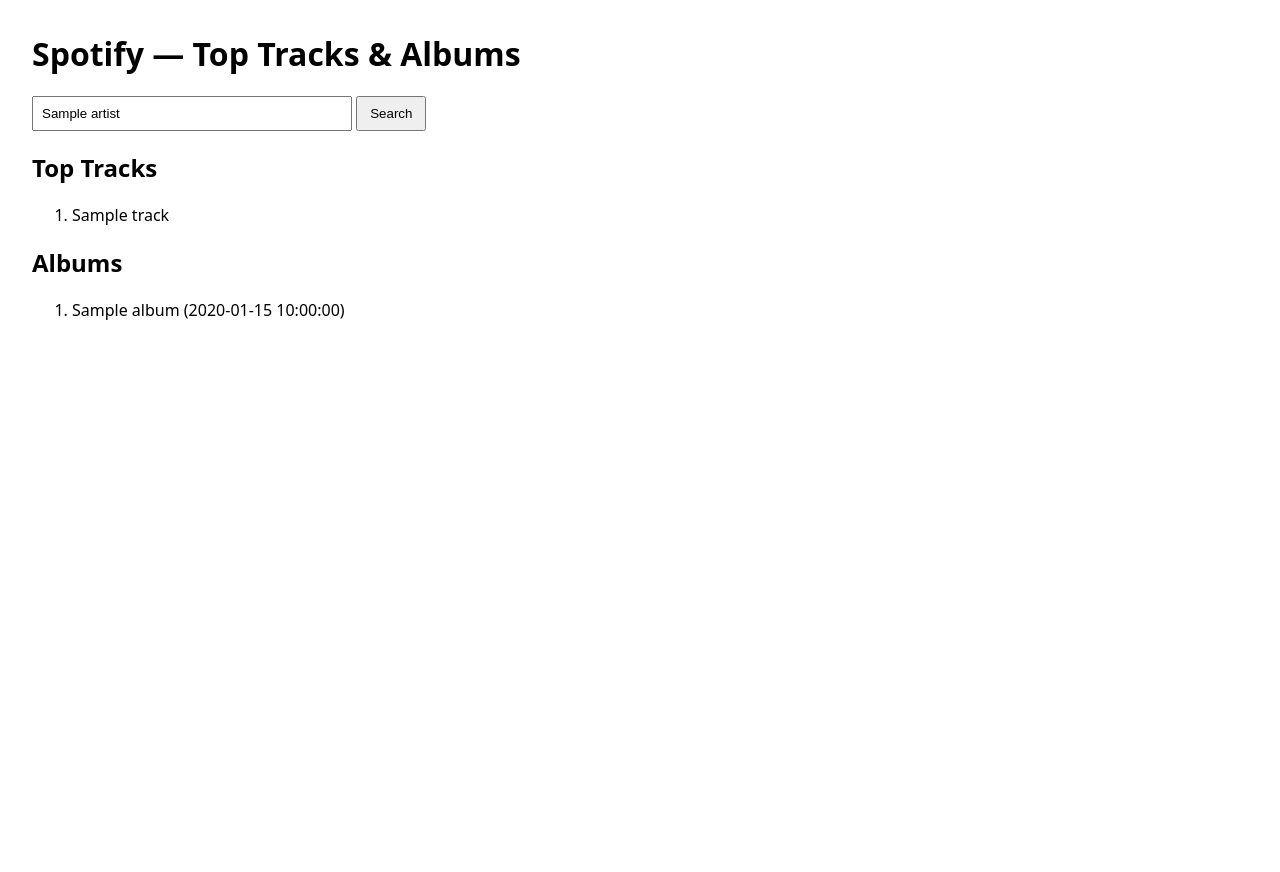
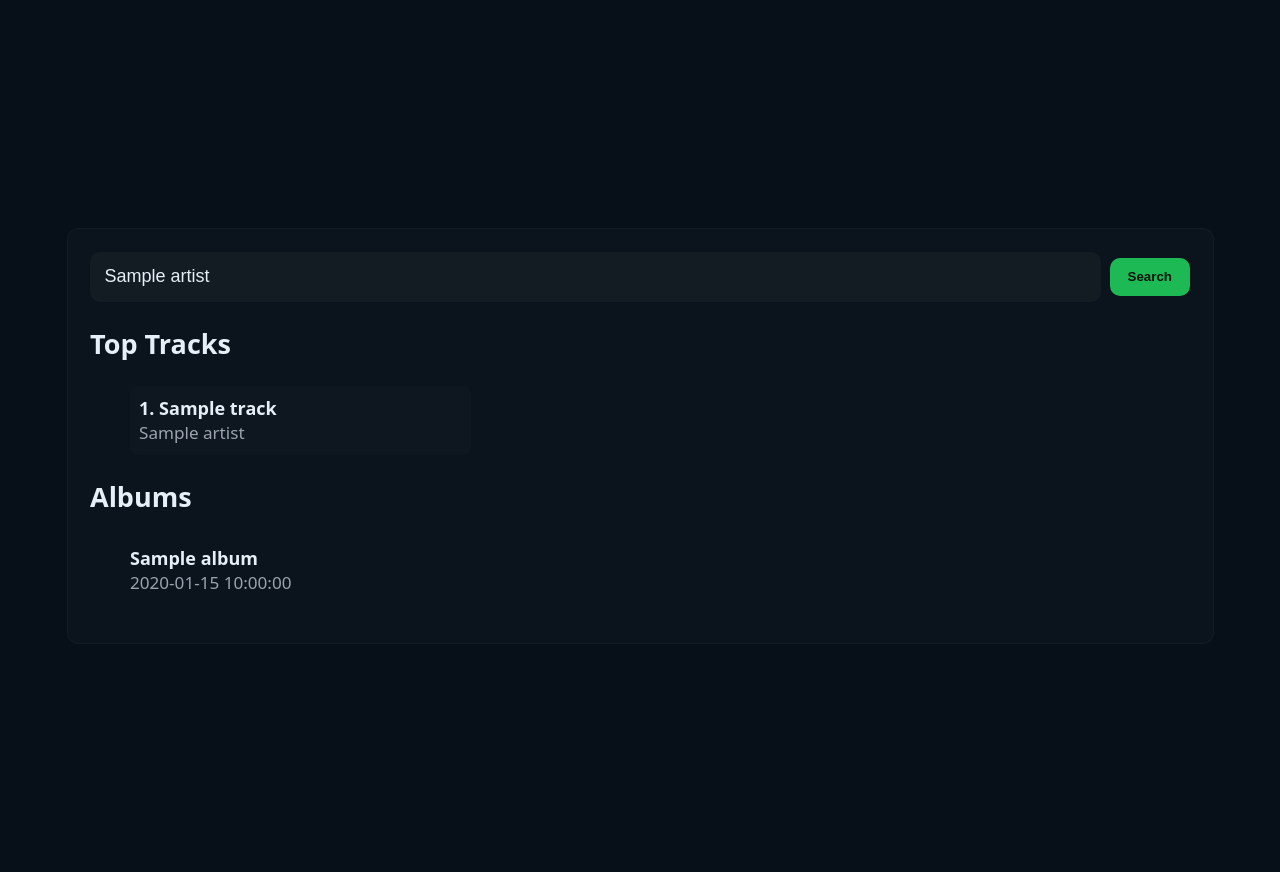
Before and after one commit to JackCurtn/spotify-stats, a Flask app: template app/templates/index.html in a window 1280 px wide. Before the commit the page ends 320 px from the top, so only its background shows below. Run offline with Flask 3, Linux system fonts and the light colour scheme; the template is opened without the code that fills it: most values are stand-ins (such as "Sample title", 1, 10 or a date in 2020).

Commit message:
updated front end, added css file

```diff
--- a/app/app.py
+++ b/app/app.py
@@ -16,7 +16,7 @@ def index():
     if request.method == "POST":
         artist = (request.form.get("artist") or "").strip()
         if not artist:
-            error = "Please enter an artist name."
+            error = "Enter artist name."
         else:
             token = spotify_api.get_token()
             if not token:
--- /dev/null
+++ b/app/static/css/style.css
@@ -0,0 +1,218 @@
+:root {
+  /* Design tokens / CSS variables */
+  --muted: #9ca3af;
+  --accent: #1db954;
+  --glass: rgba(255, 255, 255, 0.03);
+}
+
+html,
+body {
+  height: 100%;
+  margin: 0;
+  font-family: system-ui, -apple-system, "Segoe UI", Roboto, Arial;
+  -webkit-font-smoothing: antialiased;
+  background: #071018;
+  color: #e6eef6;
+  font-size: 18px;
+  line-height: 1.45;
+}
+
+.center {
+  /* Centering wrapper: vertically and horizontally centers the card */
+  min-height: 100vh;
+  display: flex;
+  align-items: center;
+  justify-content: center;
+  padding: 2rem;
+}
+
+.card {
+  /* Main content card */
+  background: rgba(255, 255, 255, 0.02);
+  border: 1px solid rgba(255, 255, 255, 0.03);
+  padding: 1.25rem 1.5rem;
+  border-radius: 12px;
+  width: 100%;
+  max-width: 1100px;
+}
+
+.card.compact {
+  padding: 1.25rem;
+}
+
+.top {
+  display: flex;
+  align-items: center;
+  gap: 0.75rem;
+  margin-bottom: 0.5rem;
+}
+.logo {
+  width: 44px;
+  height: 44px;
+  border-radius: 8px;
+  background: var(--accent);
+  color: #052012;
+  display: flex;
+  align-items: center;
+  justify-content: center;
+  font-weight: 700;
+}
+
+.search-form {
+  display: flex;
+  gap: 0.5rem;
+  align-items: center;
+}
+.search-form input {
+  flex: 1;
+  padding: 0.8rem;
+  border-radius: 10px;
+  border: 0;
+  background: var(--glass);
+  color: inherit;
+  font-size: 1rem;
+}
+.btn {
+  background: var(--accent);
+  color: #06120a;
+  border: 0;
+  padding: 0.65rem 1rem;
+  border-radius: 10px;
+  cursor: pointer;
+  font-weight: 700;
+}
+
+.section {
+  margin-bottom: 0.75rem;
+}
+.section h2 {
+  margin: 0 0 0.5rem 0;
+  font-size: 1.05rem;
+}
+.section ul {
+  list-style: none;
+  padding: 0;
+  margin: 0;
+}
+.section li {
+  padding: 0.35rem 0;
+  border-bottom: 1px solid rgba(255, 255, 255, 0.02);
+}
+
+/* album card */
+.album-card {
+  display: flex;
+  align-items: center;
+  gap: 0.75rem;
+  padding: 0.35rem 0;
+}
+.album-art {
+  width: 80px;
+  height: 80px;
+  border-radius: 8px;
+  object-fit: cover;
+  background: #071018;
+}
+.album-meta {
+  display: flex;
+  flex-direction: column;
+}
+.album-name {
+  font-weight: 700;
+}
+.album-grid {
+  display: grid;
+  grid-template-columns: repeat(3, 1fr);
+  gap: 1rem 1rem;
+  align-items: start;
+}
+
+/* track grid (top tracks) - similar visual treatment to albums */
+.track-grid {
+  display: grid;
+  grid-template-columns: repeat(3, 1fr);
+  gap: 1rem;
+  align-items: start;
+}
+.track-card {
+  display: flex;
+  gap: 0.75rem;
+  align-items: center;
+  padding: 0.5rem;
+  border-radius: 8px;
+  background: rgba(255, 255, 255, 0.01);
+}
+.track-art {
+  width: 64px;
+  height: 64px;
+  border-radius: 6px;
+  object-fit: cover;
+}
+.track-meta {
+  display: flex;
+  flex-direction: column;
+}
+.track-name {
+  font-weight: 700;
+  color: inherit;
+  text-decoration: none;
+}
+.card-link {
+  color: inherit;
+  text-decoration: none;
+}
+.card-link:hover {
+  text-decoration: underline;
+}
+
+/* accessibility helpers */
+.sr-only {
+  position: absolute !important;
+  width: 1px !important;
+  height: 1px !important;
+  padding: 0 !important;
+  margin: -1px !important;
+  overflow: hidden !important;
+  clip: rect(0, 0, 0, 0) !important;
+  white-space: nowrap !important;
+  border: 0 !important;
+}
+
+/* focus styles for accessibility */
+input:focus,
+button:focus {
+  outline: 3px solid rgba(29, 185, 84, 0.18);
+  outline-offset: 2px;
+}
+
+@media (max-width: 900px) {
+  /* Medium screens: 2 columns */
+  .album-grid {
+    grid-template-columns: repeat(2, 1fr);
+  }
+}
+
+@media (max-width: 600px) {
+  /* Small screens: single column, smaller art */
+  .album-grid {
+    grid-template-columns: 1fr;
+  }
+  .album-art {
+    width: 56px;
+    height: 56px;
+  }
+  .card {
+    padding: 0.9rem;
+  }
+}
+
+.muted {
+  color: var(--muted);
+  font-size: 0.95rem;
+}
+.error {
+  color: #ffb4b4;
+  background: rgba(255, 180, 180, 0.03);
+  padding: 0.5rem;
+  border-radius: 6px;
+}
--- a/app/templates/index.html
+++ b/app/templates/index.html
@@ -2,69 +2,145 @@
 <html lang="en">
   <head>
     <meta charset="utf-8" />
-    <meta name="viewport" content="width=device-width,initial-scale=1" />
-    <title>Spotify Top Tracks & Albums</title>
-    <style>
-      body {
-        font-family: system-ui, -apple-system, Segoe UI, Roboto, Arial;
-        margin: 2rem;
-      }
-      form {
-        margin-bottom: 1rem;
-      }
-      input[type="text"] {
-        padding: 0.5rem;
-        width: 300px;
-      }
-      button {
-        padding: 0.5rem 0.75rem;
-      }
-      .error {
-        color: #b00;
-      }
-      .section {
-        margin-top: 1.25rem;
-      }
-      li {
-        margin-bottom: 0.5rem;
-      }
-    </style>
+    <meta name="viewport" content="width=device-width, initial-scale=1" />
+    <title>Spotify — Top Tracks & Albums</title>
+    <link
+      rel="stylesheet"
+      href="{{ url_for('static', filename='css/style.css') }}"
+    />
   </head>
   <body>
-    <h1>Spotify — Top Tracks & Albums</h1>
-
-    <form method="post">
+    <main class="center">
+      <div class="card compact" role="main">
+        <form
+          method="post"
+          class="search-form"
+          aria-label="Search for an artist"
+        >
+          <label for="artist-input" class="sr-only">Artist name</label>
           <input
+            id="artist-input"
             type="text"
             name="artist"
-        placeholder="Artist name"
-        value="{{ artist|e }}"
+            placeholder="Search artist"
+            value="{{ artist }}"
+            required
+            autocomplete="off"
           />
-      <button type="submit">Search</button>
+          <button class="btn" type="submit" aria-label="Search">Search</button>
         </form>
 
         {% if error %}
-    <div class="error">{{ error }}</div>
-    {% endif %} {% if tracks %}
-    <div class="section">
-      <h2>Top Tracks</h2>
-      <ol>
+        <div class="error" role="alert">{{ error }}</div>
+        {% endif %}
+
+        <div class="results" aria-live="polite">
+          {% if tracks %}
+          <section class="tracks" aria-labelledby="top-tracks-heading">
+            <h2 id="top-tracks-heading">Top Tracks</h2>
+            <ul class="track-grid">
               {% for t in tracks %}
-        <li>{{ t.name }}</li>
-        {% endfor %}
-      </ol>
+              <li class="track-card">
+                {% set track_url = (t.external_urls.spotify if t.external_urls
+                is defined and t.external_urls.spotify is defined else
+                (t['external_urls']['spotify'] if (t.external_urls is defined
+                and t.external_urls) else None)) %} {% if t.album and
+                t.album.images and t.album.images[0] %} {% if track_url %}
+                <a
+                  class="card-link"
+                  href="{{ track_url }}"
+                  target="_blank"
+                  rel="noopener noreferrer"
+                >
+                  <img
+                    class="track-art"
+                    src="{{ t.album.images[0].url }}"
+                    alt="{{ t.name|e }} cover"
+                    loading="lazy"
+                    width="80"
+                    height="80"
+                  />
+                </a>
+                {% else %}
+                <img
+                  class="track-art"
+                  src="{{ t.album.images[0].url }}"
+                  alt="{{ t.name|e }} cover"
+                  loading="lazy"
+                  width="80"
+                  height="80"
+                />
+                {% endif %} {% endif %}
+                <div class="track-meta">
+                  {% if track_url %}
+                  <a
+                    class="card-link track-name"
+                    href="{{ track_url }}"
+                    target="_blank"
+                    rel="noopener noreferrer"
+                    >{{ loop.index }}. {{ t.name }}</a
+                  >
+                  {% else %}
+                  <div class="track-name">{{ loop.index }}. {{ t.name }}</div>
+                  {% endif %} {% if t.artists %}
+                  <div class="muted">
+                    {{ t.artists | map(attribute='name') | join(', ') }}
                   </div>
-    {% endif %} {% if albums %}
-    <div class="section">
-      <h2>Albums</h2>
-      <ol>
-        {% for a in albums %}
-        <li>
-          {{ a.name }}{% if a.release_date %} ({{ a.release_date }}){% endif %}
+                  {% endif %}
+                </div>
               </li>
               {% endfor %}
-      </ol>
+            </ul>
+          </section>
+          {% endif %} {% if albums %}
+          <section class="albums" aria-labelledby="albums-heading">
+            <h2 id="albums-heading">Albums</h2>
+            <ul class="album-grid">
+              {% for a in albums %}
+              <li class="album-card">
+                {% set album_url = (a.external_urls.spotify if a.external_urls
+                is defined and a.external_urls.spotify is defined else
+                (a['external_urls']['spotify'] if (a.external_urls is defined
+                and a.external_urls) else None)) %} {% if a.images and
+                a.images[0] %} {% if album_url %}
+                <a
+                  class="card-link"
+                  href="{{ album_url }}"
+                  target="_blank"
+                  rel="noopener noreferrer"
+                >
+                  <img
+                    class="album-art"
+                    src="{{ a.images[0].url }}"
+                    alt="{{ a.name|e }} cover"
+                    width="160"
+                    height="160"
+                    loading="lazy"
+                  />
+                </a>
+                {% else %}
+                <img
+                  class="album-art"
+                  src="{{ a.images[0].url }}"
+                  alt="{{ a.name|e }} cover"
+                  width="160"
+                  height="160"
+                  loading="lazy"
+                />
+                {% endif %} {% endif %}
+                <div class="album-meta">
+                  <div class="album-name">{{ a.name }}</div>
+                  {% if a.release_date %}
+                  <div class="muted">{{ a.release_date }}</div>
+                  {% endif %}
                 </div>
+              </li>
+              {% endfor %}
+            </ul>
+          </section>
           {% endif %}
+        </div>
+      </div>
+    </main>
   </body>
 </html>
```
Also changed, not shown: README.md. Lines whose indentation alone changed are shown as unchanged.
